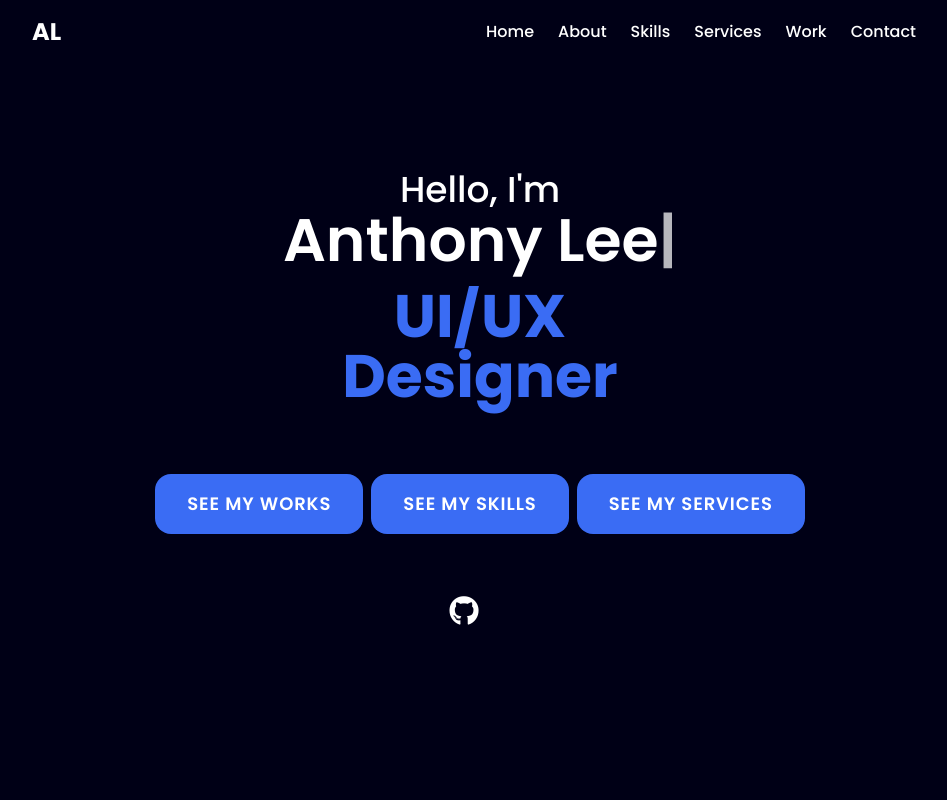
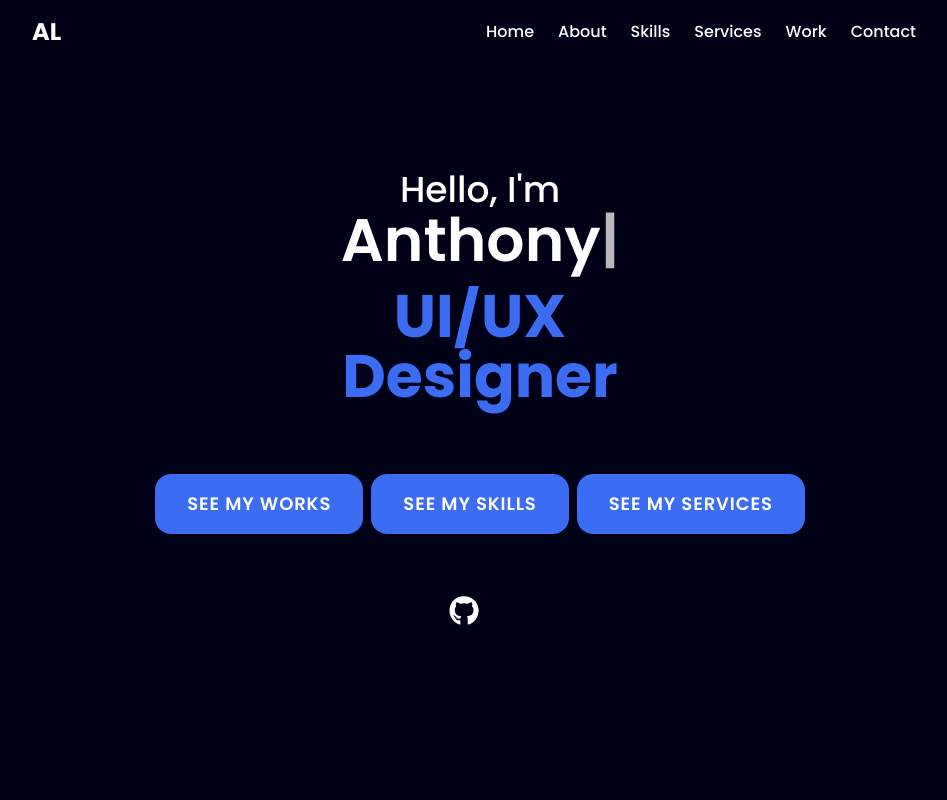
Before and after one commit to puma25325/portfolio, a Nuxt app: page / in a window 1280 px wide. Shown: the top 800 px of the page, without its empty margins (160-1107 px from the left). Built offline with nearby package versions, Linux system fonts and the light colour scheme.

Commit message:
update name

```diff
--- a/components/FooterSection.vue
+++ b/components/FooterSection.vue
@@ -1,6 +1,6 @@
 <template>
     <footer class="py-8 bg-dark text-white text-center">
-      <h3 class="text-xl font-semibold mb-2">Anthony Lee</h3>
+      <h3 class="text-xl font-semibold mb-2">Anthony</h3>
       <p>Copyright @{{ currentYear }} <a href="#" class="text-primary font-semibold">AL</a>. All Rights Reserved.</p>
     </footer>
   </template>
--- a/components/HomeSection.vue
+++ b/components/HomeSection.vue
@@ -61,7 +61,7 @@
 <script setup>
 import { ref, onMounted, onUnmounted, computed } from 'vue';
 
-const fullName = "Anthony Lee";
+const fullName = "Anthony";
 const typedText = ref('');
 const typingComplete = ref(false);
 let typingTimer = null;
--- a/nuxt.config.ts
+++ b/nuxt.config.ts
@@ -5,7 +5,7 @@ export default defineNuxtConfig({
   modules: ['@nuxtjs/tailwindcss'],
   app: {
     head: {
-      title: "Chukwuebuka's Portfolio",
+      title: "Anthony's Portfolio",
       meta: [
         { charset: 'utf-8' },
         { name: 'viewport', content: 'width=device-width, initial-scale=1' },
```
